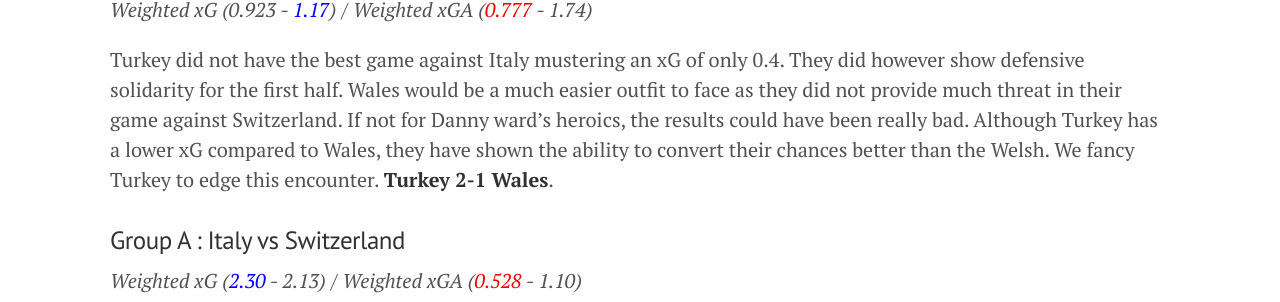
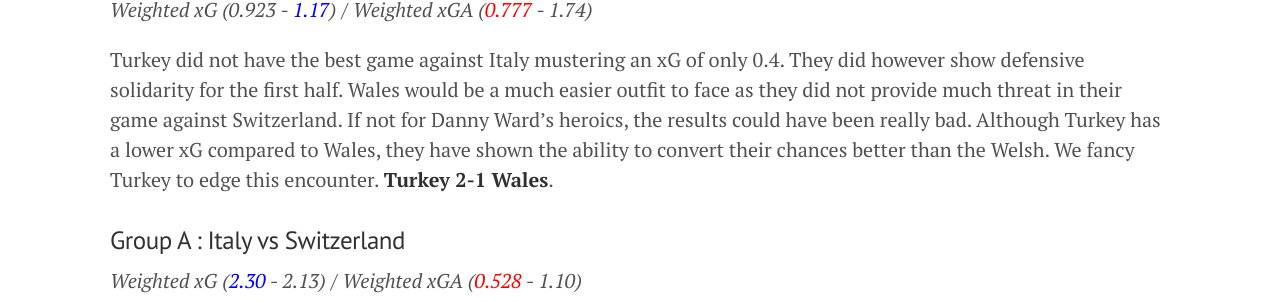
Before and after one commit to chuazy94/zy_blog_2, a Jekyll site: the page built from _posts/2021-06-15-euros-prediction-md2.md, in a window 1280 px wide and 900 px high, scrolled down 1019 px. Shown: the part 214-516 px from the top of the window. Built offline with Jekyll 4.4.1, drawn with Linux system fonts in a browser that asks for light colours.

```diff
--- a/_posts/2021-06-15-euros-prediction-md2.md
+++ b/_posts/2021-06-15-euros-prediction-md2.md
@@ -18,7 +18,7 @@ The Italians kicked of Euro 2020 in style! Who will be the next round of winners
 <em>Weighted xG (0.923 - <span style="color:blue">1.17</span>) /
 <em>Weighted xGA (<span style="color:red">0.777</span> - 1.74)
 
-Turkey did not have the best game against Italy mustering an xG of only 0.4. They did however show defensive solidarity for the first half. Wales would be a much easier outfit to face as they did not provide much threat in their game against Switzerland. If not for Danny ward's heroics, the results could have been really bad. Although Turkey has a lower xG compared to Wales, they have shown the ability to convert their chances better than the Welsh. We fancy Turkey to edge this encounter. **Turkey 2-1 Wales**.
+Turkey did not have the best game against Italy mustering an xG of only 0.4. They did however show defensive solidarity for the first half. Wales would be a much easier outfit to face as they did not provide much threat in their game against Switzerland. If not for Danny Ward's heroics, the results could have been really bad. Although Turkey has a lower xG compared to Wales, they have shown the ability to convert their chances better than the Welsh. We fancy Turkey to edge this encounter. **Turkey 2-1 Wales**.
 
 ### Group A : Italy vs Switzerland
 <em>Weighted xG (<span style="color:blue">2.30</span> - 2.13) /
```
